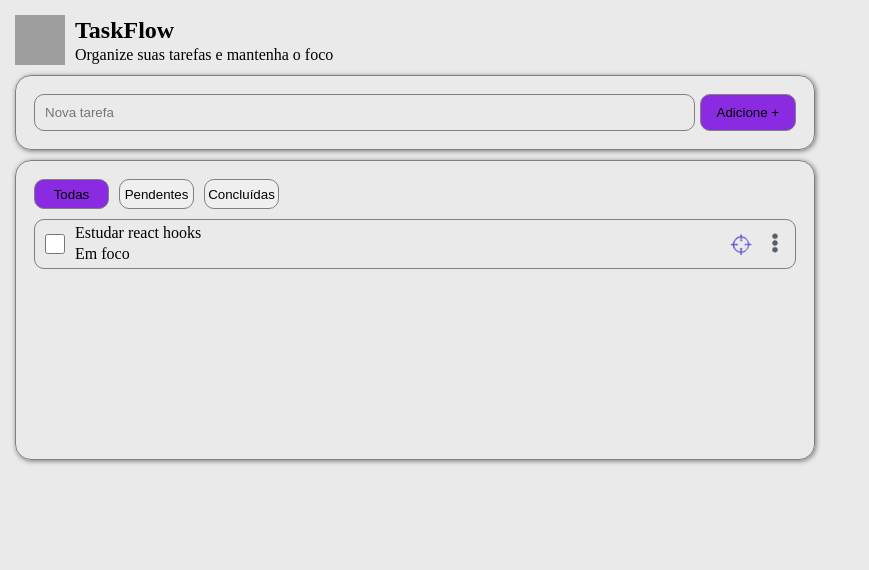
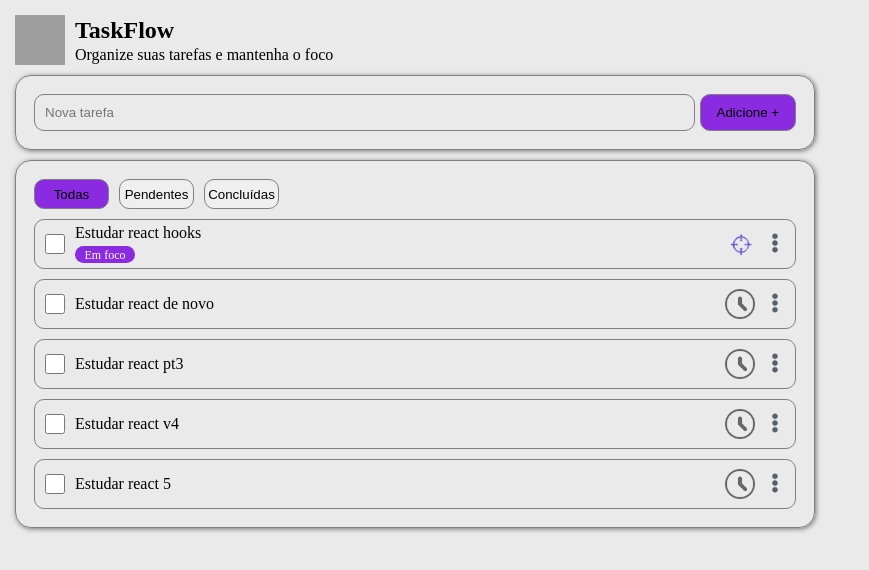
Before and after one commit to Leonardopabis/TaskFlow, a React (Vite) app in the folder vite-project/: page / in a window 1280 px wide. Shown: the top 570 px of the page, without its empty margins (0-869 px from the left). Built offline with nearby package versions, Linux system fonts and the light colour scheme; grey boxes are pictures that could not be loaded.

Commit message:
lista de tarefas funcionando

```diff
--- a/vite-project/src/App.jsx
+++ b/vite-project/src/App.jsx
@@ -15,8 +15,27 @@ function App() {
       id: 1,
       title: "Estudar react hooks",
       onFocus: true,
-
     },
+    {
+      id: 2,
+      title: "Estudar react de novo",
+      onFocus: false,
+    },
+    {
+      id: 3,
+      title: "Estudar react pt3",
+      onFocus: false,
+    },
+    {
+      id: 4,
+      title: "Estudar react v4",
+      onFocus: false,
+    },
+    {
+      id: 5,
+      title: "Estudar react 5",
+      onFocus: false,
+    }
   ]
 
   return (
@@ -30,7 +49,7 @@ function App() {
             <input type="text" placeholder='Nova tarefa' className='new-task-input'/>
             <Button className="big-button purple-bg">Adicione +</Button>
           </div>
-          <TaskList className="field-container task-list-container"/>
+          <TaskList className="field-container task-list-container" allListItens={allListItems}/>
         </section>
         <section className='right-content-container'>
 
--- a/vite-project/src/components/ListItem/index.jsx
+++ b/vite-project/src/components/ListItem/index.jsx
@@ -1,17 +1,28 @@
 import './list-item.styles.css'
 
-export function ListItem() {
+export function ListItem({name, onFocus}) {
+    const imagem = onFocus ? "./src/assets/onFocusImage.png" : "./src/assets/clockImage.png"
+    let conteudoOnFocus = null
+    if (onFocus) {
+        console.log("A tarefa está em foco")
+        conteudoOnFocus = (
+            <div className='on-focus-container'>
+                <p>Em foco</p>
+            </div>
+        )
+    }
+
     return (
         <li className='list-item'>
             <div className="left-container">
                 <input type="checkbox" />
                 <div className="text">
-                    <h2>Estudar react hooks</h2>
-                    <div>Em foco</div>
+                    <h2>{name}</h2>
+                    {conteudoOnFocus}
                 </div>
             </div>
             <div className="right-container">
-                <img src="./src/assets/onFocusImage.png" alt="" className='onFocusImg'/>
+                <img src={imagem} alt="" className='onFocusImg'/>
                 <button className='dotsMenuButton'><img src="./src/assets/dotsMenu.png" alt="" className='dotsMenuImg'/></button>
             </div>
         </li>
--- a/vite-project/src/components/ListItem/list-item.styles.css
+++ b/vite-project/src/components/ListItem/list-item.styles.css
@@ -13,6 +13,10 @@
     width: 20px;
 }
 
+.list-item input:checked {
+    accent-color: blueviolet;
+}
+
 .u-list {
     width: 100%;
 }
@@ -23,10 +27,27 @@
     gap: 10px;
 }
 
+.on-focus-container {
+    width: 60px;
+    height: 25px;
+    background-color: blueviolet;
+    text-align: center;
+    display: flex;
+    align-items: center;
+    justify-content: center;
+    border-radius: 10px;
+}
+
+.on-focus-container p {
+    color: white;
+    font-size: 12px;
+}
+
 .text {
     display: flex;
     flex-direction: column;
     gap: 5px;
+    justify-content: center;
 }
 
 .right-container {
--- a/vite-project/src/components/TaskList/index.jsx
+++ b/vite-project/src/components/TaskList/index.jsx
@@ -2,7 +2,7 @@ import { Button } from '../Button'
 import { ListItem } from '../ListItem'
 import './task-list.styles.css'
 
-export function TaskList(props) {
+export function TaskList({allListItens, ...props}) {
     return (
         <div {...props}>
             <div className="buttons-container">
@@ -11,7 +11,9 @@ export function TaskList(props) {
                 <Button className="small-button">Concluídas</Button>
             </div>
             <ul className='u-list'>
-                <ListItem/>
+                {allListItens.map((item) => (
+                    <ListItem key={item.id} name={item.title} onFocus={item.onFocus} />
+                ))}
             </ul>
         </div>
     )
--- a/vite-project/src/components/TaskList/task-list.styles.css
+++ b/vite-project/src/components/TaskList/task-list.styles.css
@@ -1,5 +1,5 @@
 .task-list-container {
-    min-height: 300px;
+    height: 90%;
     display: flex;
     flex-direction: column;
     gap: 10px;
@@ -13,3 +13,10 @@
     align-items: center;
     justify-content: start;
 }
+
+.u-list {
+    display: flex;
+    flex-direction: column;
+    gap: 10px;
+    max-height: 90%;
+}
```
Also changed, not shown: vite-project/src/assets/clockImage.png (added).
